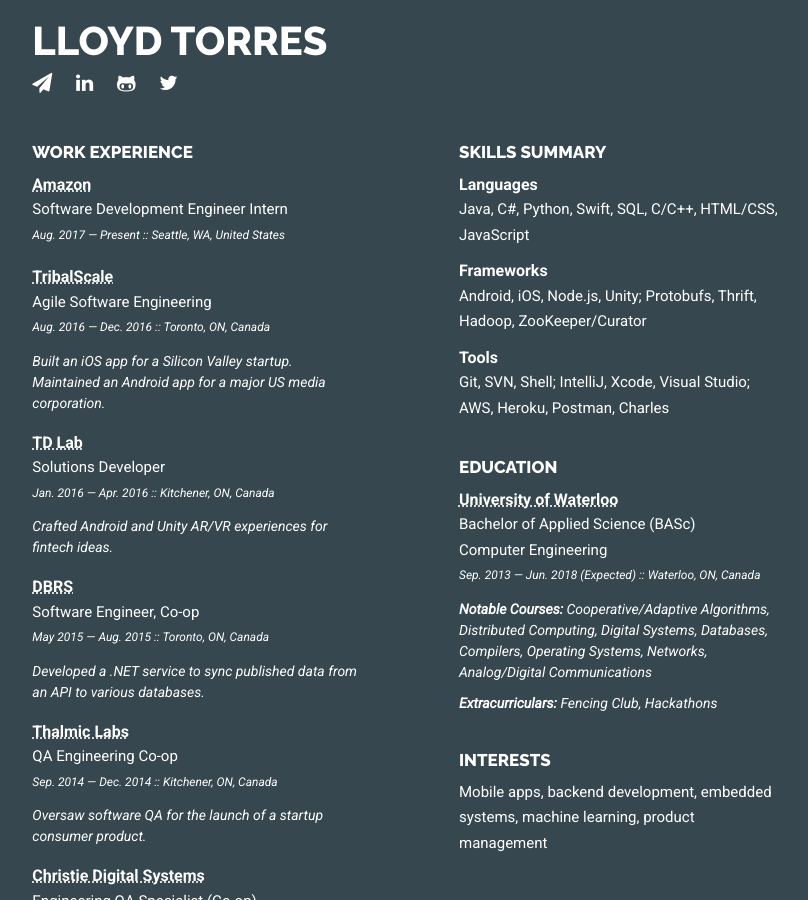
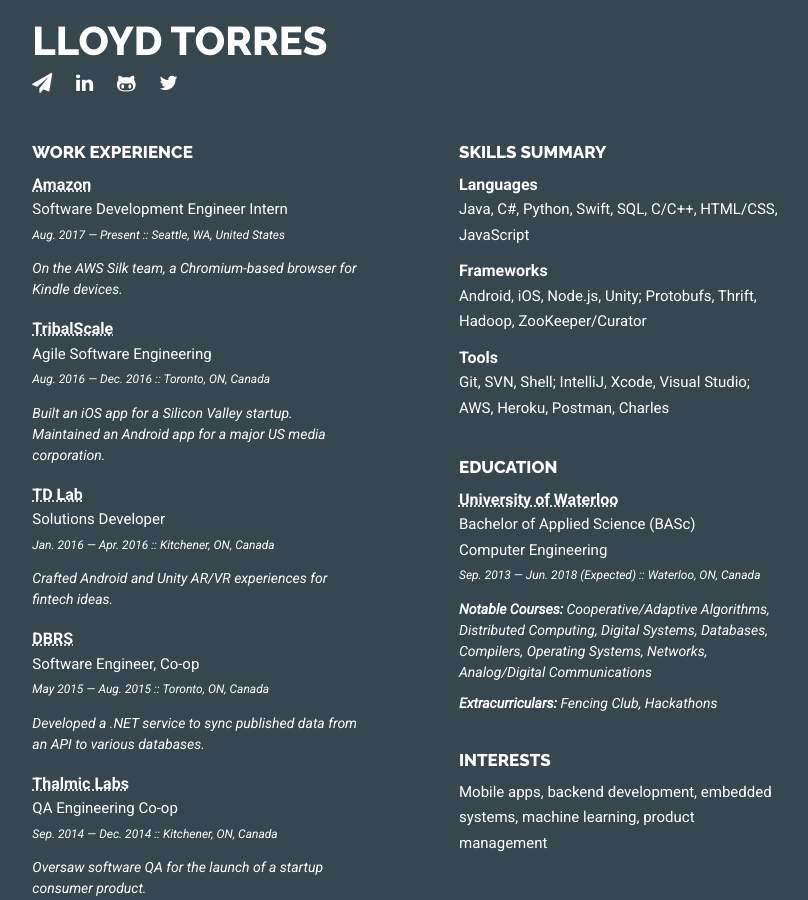
Before and after one commit to lloydtorres/lloydtorres.github.io, a Jekyll site: the page built from index.html, in a window 1280 px wide and 900 px high, scrolled down 1862 px. Shown: the whole window, without its empty margins (196-1004 px from the left). Built offline with Jekyll 4.4.1, drawn with Linux system fonts in a browser that asks for light colours.

Commit message:
Update index

```diff
--- a/index.html
+++ b/index.html
@@ -127,6 +127,7 @@
                                 <p><div class="company"><a href="https://www.amazon.com/">Amazon</a></div>
                                 <div>Software Development Engineer Intern</div>
                                 <div class="caption">Aug. 2017 — Present :: Seattle, WA, United States</div></p>
+                                <p class="resume-entry-content">On the AWS Silk team, a Chromium-based browser for Kindle devices.</p>
                             </div>
 
                             <div class="job-entry">
```
